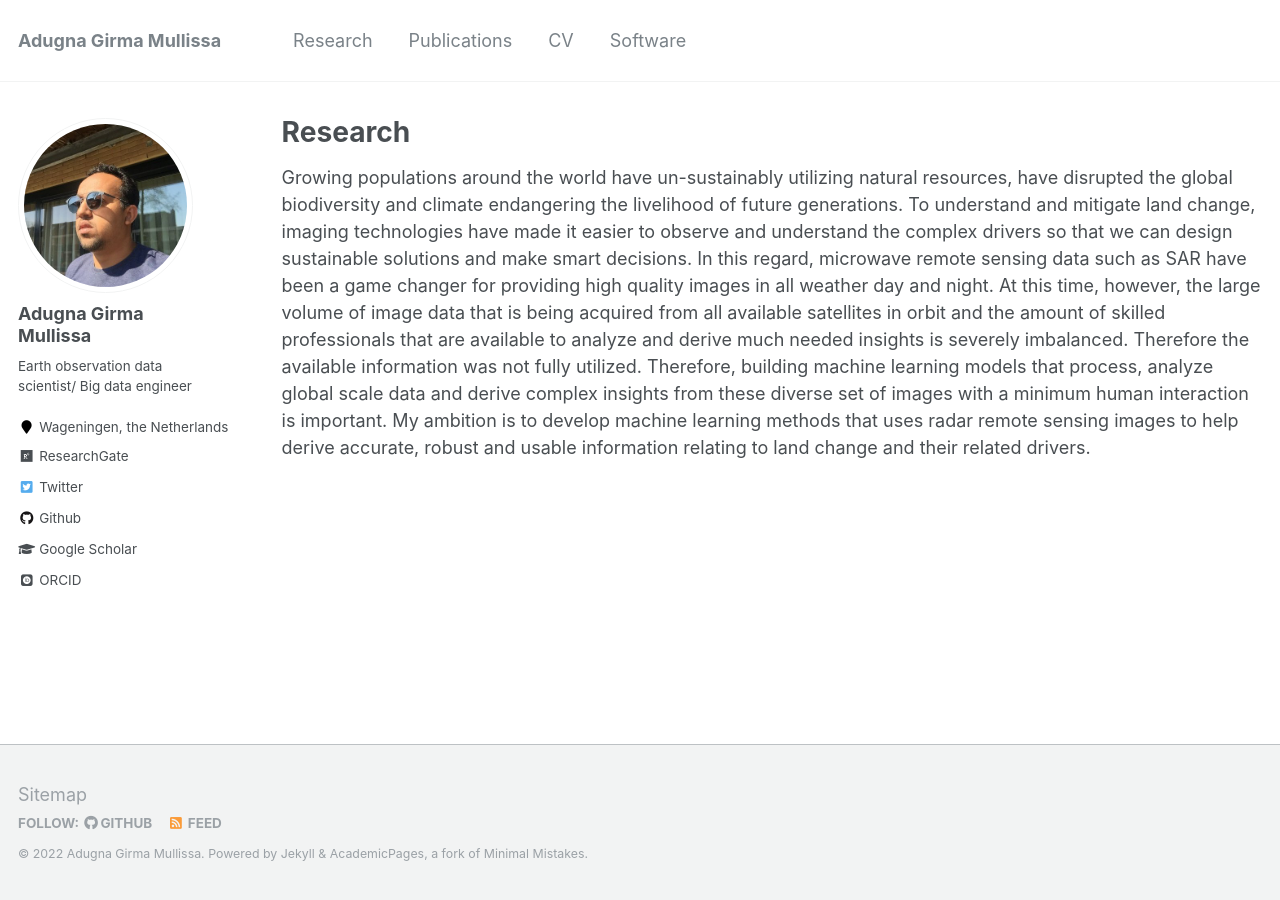
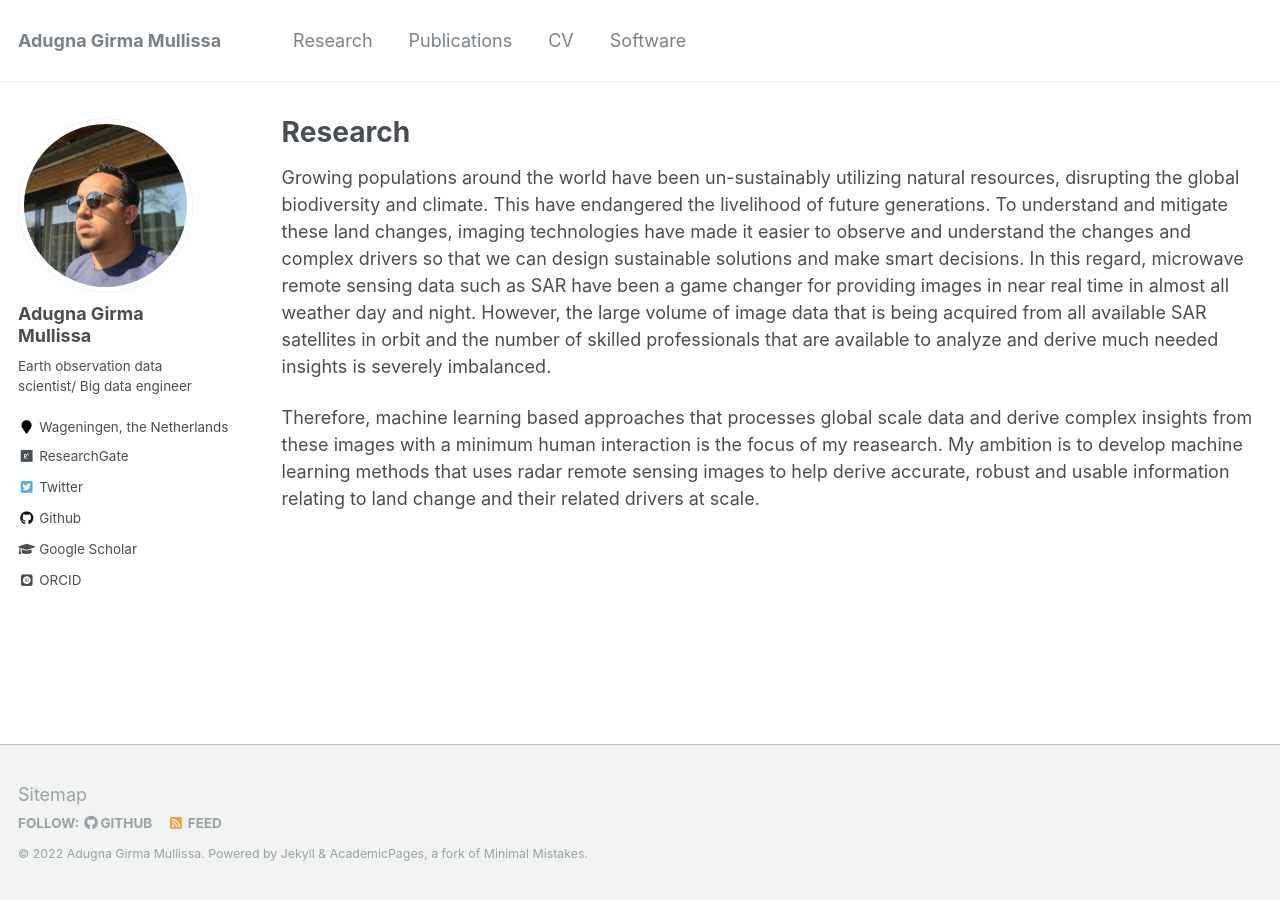
Before and after one commit to adugnag/adugnag.github.io, a Jekyll site: the page built from _pages/research.md, in a window 1280 px wide. Built offline with Jekyll 4.4.1, drawn with Linux system fonts in a browser that asks for light colours; some web fonts are replaced.

Commit message:
Update research.md

```diff
--- a/_pages/research.md
+++ b/_pages/research.md
@@ -6,17 +6,17 @@ author_profile: true
 header:
 ---
 
-Growing populations around the world have un-sustainably utilizing natural resources, have
-disrupted the global biodiversity and climate endangering the livelihood of future generations. To
-understand and mitigate land change, imaging technologies have made it easier to observe and
-understand the complex drivers so that we can design sustainable solutions and make smart
+Growing populations around the world have been un-sustainably utilizing natural resources,
+disrupting the global biodiversity and climate. This have endangered the livelihood of future generations. To
+understand and mitigate these land changes, imaging technologies have made it easier to observe and
+understand the changes and complex drivers so that we can design sustainable solutions and make smart
 decisions. In this regard, microwave remote sensing data such as SAR have been a game changer
-for providing high quality images in all weather day and night. At this time, however, the large
-volume of image data that is being acquired from all available satellites in orbit and the amount of
+for providing images in near real time in almost all weather day and night. However, the large
+volume of image data that is being acquired from all available SAR satellites in orbit and the number of
 skilled professionals that are available to analyze and derive much needed insights is severely
-imbalanced. Therefore the available information was not fully utilized. Therefore,
-building
-machine learning models that process, analyze global scale data and derive complex insights from
-these diverse set of images with a minimum human interaction is important. My ambition is to
+imbalanced.
+
+Therefore, machine learning based approaches that processes global scale data and derive complex insights from
+these images with a minimum human interaction is the focus of my reasearch. My ambition is to
 develop machine learning methods that uses radar remote sensing images to help derive accurate,
-robust and usable information relating to land change and their related drivers.
+robust and usable information relating to land change and their related drivers at scale.
```
